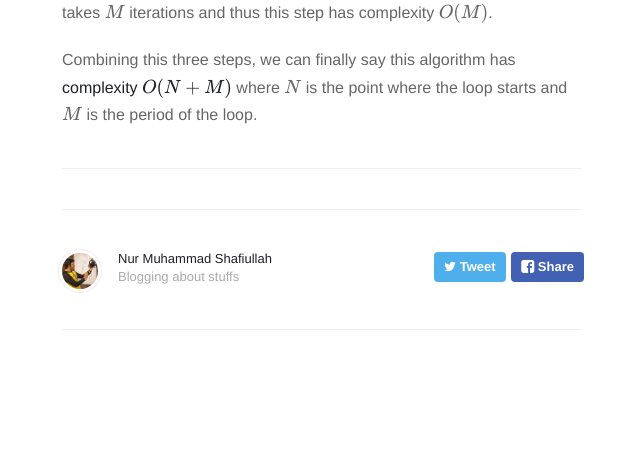
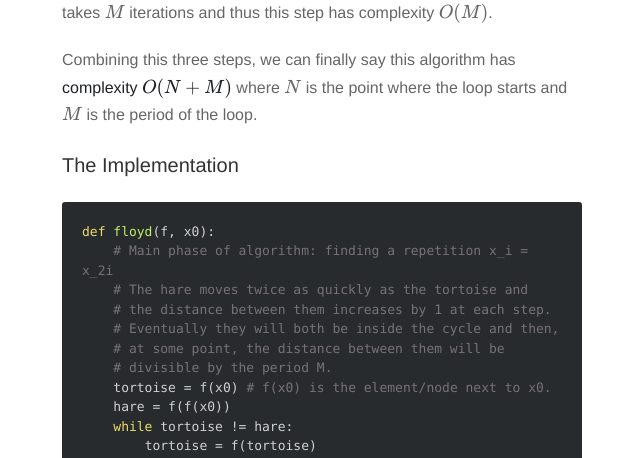
Before and after one commit to mathbender/MartinSeeler.github.io, a Jekyll site: the page built from _posts/2016-01-27-tortoise-and-hare.md, in a window 1280 px wide and 1400 px high, scrolled down 3280 px. Shown: the top 458 px of the window, without its empty margins (318-958 px from the left). Built offline with Jekyll 4.4.1, drawn with Linux system fonts in a browser that asks for light colours; Markdown is read by kramdown in place of the engine named in the settings; formulas are drawn with MathJax 3; some of the changed text lies outside the part shown.

Commit message:
Update 2016-01-27-tortoise-and-hare.md

````diff
--- a/_posts/2016-01-27-tortoise-and-hare.md
+++ b/_posts/2016-01-27-tortoise-and-hare.md
@@ -66,4 +66,60 @@
 
 Combining this three steps, we can finally say this algorithm has **complexity `$O(N+M)$`** where `$N$` is the point where the loop starts and `$M$` is the period of the loop.
 
+### The Implementation
+
+```python
+def floyd(f, x0):
+    # Main phase of algorithm: finding a repetition x_i = x_2i
+    # The hare moves twice as quickly as the tortoise and
+    # the distance between them increases by 1 at each step.
+    # Eventually they will both be inside the cycle and then,
+    # at some point, the distance between them will be
+    # divisible by the period M.
+    tortoise = f(x0) # f(x0) is the element/node next to x0.
+    hare = f(f(x0))
+    while tortoise != hare:
+        tortoise = f(tortoise)
+        hare = f(f(hare))
+
+    # At this point the tortoise position, i, which is also equal
+    # to the distance between hare and tortoise, is divisible by
+    # the period M. So hare moving in circle one step at a time,
+    # and tortoise (reset to x0) moving towards the circle, will
+    # intersect at the beginning of the circle. Because the
+    # distance between them is constant at 2i, a multiple of M,
+    # they will agree as soon as the tortoise reaches index N.
+
+    # Find the position N of first repetition.
+    N = 0
+    tortoise = x0
+    while tortoise != hare:
+        tortoise = f(tortoise)
+        hare = f(hare)   # Hare and tortoise move at same speed
+        N += 1
+
+    # Find the length of the shortest cycle starting from x_N
+    # The hare moves one step at a time while tortoise is still.
+    # lam is incremented until M is found.
+    M = 1
+    hare = f(tortoise)
+    while tortoise != hare:
+        hare = f(hare)
+        M += 1
+
+    return M, N
+```
+
+
 ******
+
+### Extras
+
+This algorithm is attributed to [Robert W. Floyd](https://en.wikipedia.org/wiki/Robert_W._Floyd) by Donald Knuth, though this was never publised by Floyd in a paper. Probably this was a folk algorithm, not invented by anyone specific. There are several uses of this algorithm other than the obvious use of this to find the cycle length, including the [Rho algorithm](https://en.wikipedia.org/wiki/Pollard%27s_rho_algorithm) to find the prime factorization of a number within approximately $O(N^{\frac 14})$ time.
+
+### Further Reading
+
+1. [Wikipedia - Cycle detection](https://en.wikipedia.org/wiki/Cycle_detection)
+2. [Wikipedia - Tortoise and Hare](https://en.wikipedia.org/wiki/Cycle_detection#Tortoise_and_hare)
+3. [Floyd's cycle detection algorithm - Siafoo](http://www.siafoo.net/algorithm/10)
+4. [Knuth, Donald E.](https://en.wikipedia.org/wiki/Donald_Knuth) (1969), The Art of Computer Programming, vol. II: Seminumerical Algorithms, Addison-Wesley, p. 7, exercises 6 and 7
````
